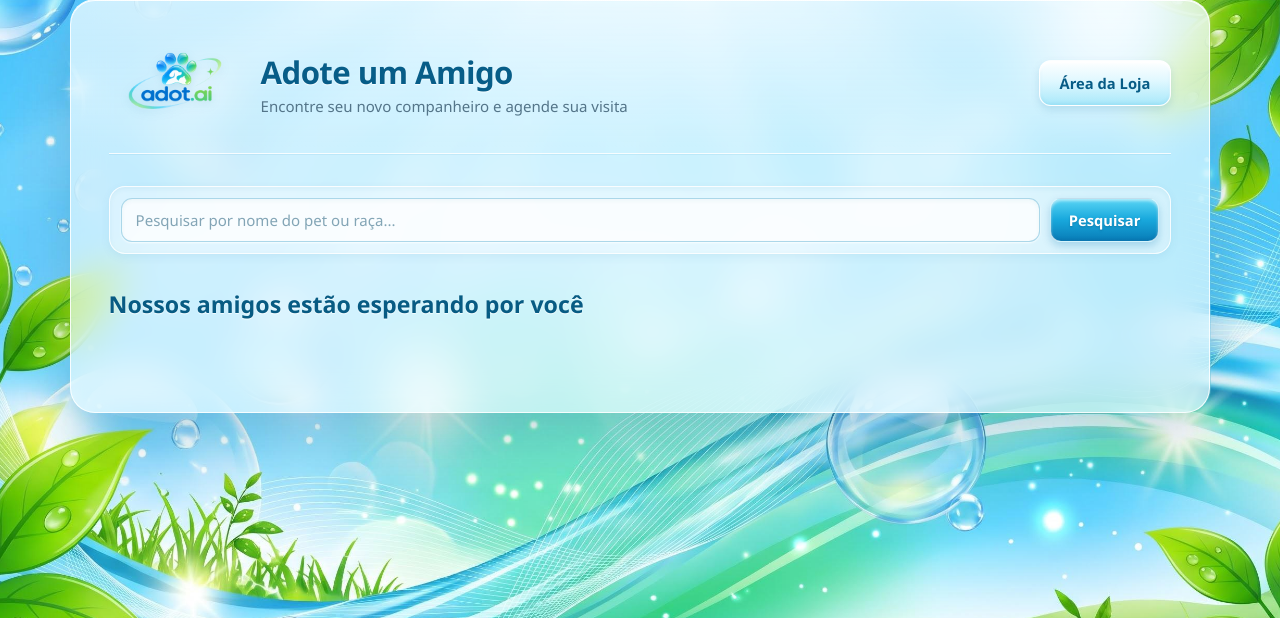
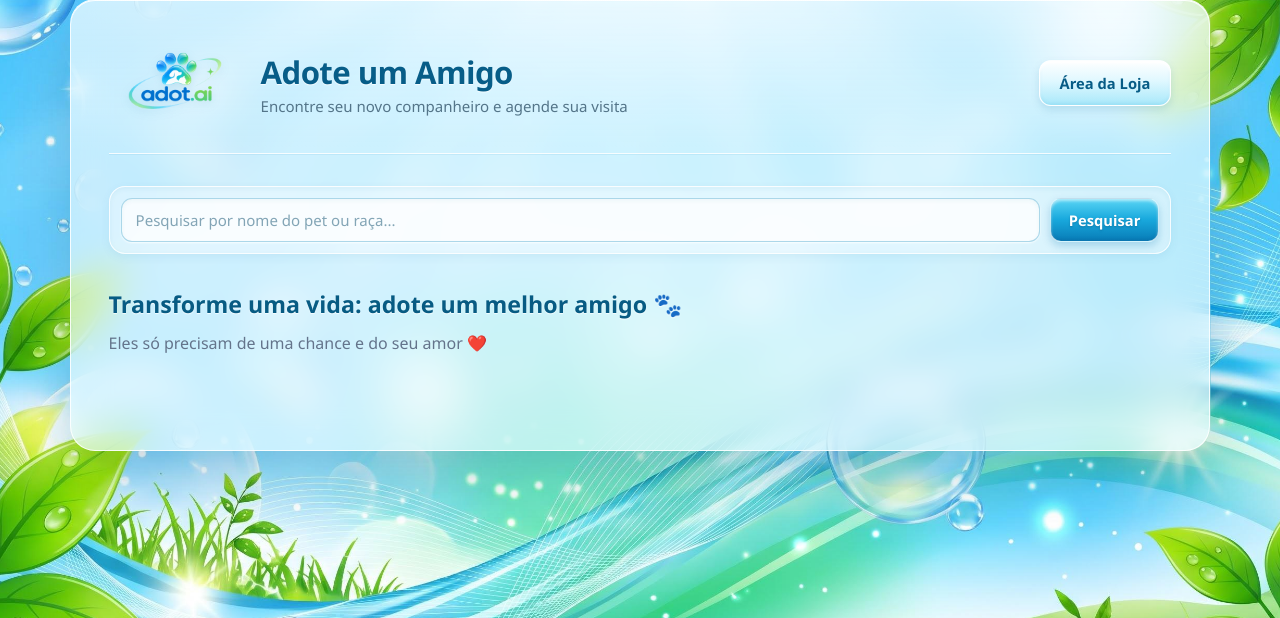
Before and after one commit to arthurtavas/adot.ai, a Node server app: page / in a window 1280 px wide. Shown: the part 41-659 px from the top of the page. Run offline with Node 20, Linux system fonts and the light colour scheme; data that the repository does not hold is empty.

Commit message:
Melhora texto vitrine/Alinhamento dos cards

```diff
--- a/public/stylesheets/style.css
+++ b/public/stylesheets/style.css
@@ -245,9 +245,7 @@ a {
 
 .btn-loja:hover {
   transform: translateY(-2px);
-
   background: linear-gradient(180deg, #ffffff, #c9f2ff, #87d9f1);
-
   box-shadow: 0 7px 16px rgba(0, 103, 151, 0.22);
 }
 
@@ -419,29 +417,15 @@ button:active,
 ===================================================== */
 
 .pets-grid {
-  display: grid;
-  grid-template-columns: repeat(auto-fill, minmax(270px, 1fr));
-  gap: 23px;
+  display: flex !important;
+  flex-wrap: wrap !important;
+  gap: 24px !important;
+  justify-content: flex-start;
 }
 
 .pet-card {
-  display: flex;
-  flex-direction: column;
-
-  overflow: hidden;
-
-  background: rgba(255, 255, 255, 0.72);
-
-  border: 1px solid rgba(255, 255, 255, 0.95);
-  border-radius: 18px;
-
-  box-shadow:
-    0 7px 18px rgba(0, 85, 130, 0.12),
-    inset 0 1px 1px rgba(255, 255, 255, 0.95);
-
-  transition:
-    transform 0.25s ease,
-    box-shadow 0.25s ease;
+  flex: 1 1 260px;
+  max-width: 300px;
 }
 
 .pet-card:hover {
--- a/views/index.ejs
+++ b/views/index.ejs
@@ -58,7 +58,12 @@
 
     <!-- VITRINE LIMPA DOS PETS -->
     <section class="bloco">
-    <h2>Nossos amigos estão esperando por você</h2>
+    <h2>Transforme uma vida: adote um melhor amigo 🐾</h2>
+    <p style="color: #64748b; margin-top: -8px; margin-bottom: 24px;">
+    Eles só precisam de uma chance e do seu amor ❤️
+  </p>
+
+  <div class="pets-grid">
 
       <div class="pets-grid">
         <% cachorros.forEach(dog => { %>
```
